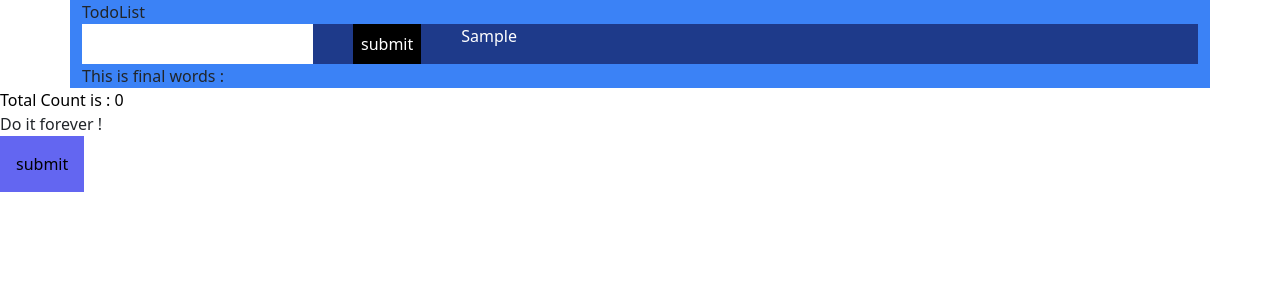
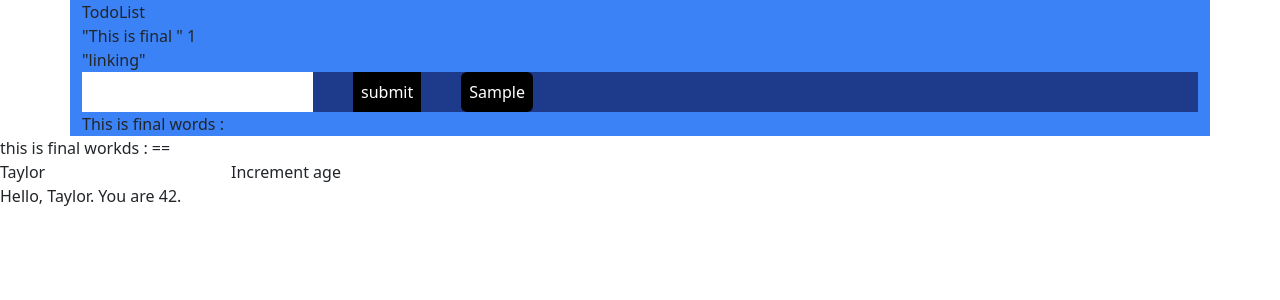
Before and after one commit to richedperson1/interviewFeaturesMakers, a React (Vite) app: page / in a window 1280 px wide. Both pictures are taken after typing "Sample" into the empty fields and a click on the input "submit". Shown: the top 300 px of the page. Built offline with nearby package versions, Linux system fonts and the light colour scheme.

Commit message:
adding useReducer

```diff
--- a/src/app.jsx
+++ b/src/app.jsx
@@ -1,6 +1,8 @@
 import Effecting from './useEffecting/main';
 import UserContextProviderFun from './context/userContextProvider';
 import TodoList from './todoList/app';
+import Forming from './todoList/useReducer';
+
 const App = () => {
 
     // const { user } = useContext(UserContext)
@@ -9,7 +11,7 @@ const App = () => {
         <>
             <UserContextProviderFun>
                 <TodoList />
-                <Effecting />
+                <Forming />
 
             </UserContextProviderFun>
         </>
--- a/src/todoList/app.jsx
+++ b/src/todoList/app.jsx
@@ -1,7 +1,22 @@
-import { useContext, useState } from 'react'
+import { useContext, useReducer, useState } from 'react'
 import UserContext from '../context/userContext'
 
+const reducer = (state, actions) => {
+    switch (actions.type) {
+        case ("increament"):
+
+            return { count: state.count + 1, arr: [...state.arr, actions.name] }
+
+        case ("decreament"):
+            return { count: state.count - 1 }
+
+        default:
+            return state
+    }
+
+}
 const TodoList = () => {
+    const [state, dispach] = useReducer(reducer, { count: 0, arr: [] })
     const [todo, setTodo] = useState([])
     const [inputText, setInputText] = useState("")
     const { user } = useContext(UserContext)
@@ -10,7 +25,15 @@ const TodoList = () => {
 
             <div className="container bg-blue-500">
                 <div>TodoList</div>
-
+                <div className="counting">"This is final " {state.count}</div>
+                <div className="items">
+                    "linking"
+                    {state && state.arr.map((val, ind) => {
+                        return (<div key={`index-${ind}`}>
+                            {val}
+                        </div>)
+                    })}
+                </div>
                 <div className="sumit bg-blue-900 flex   h-full gap-[40px]">
 
 
@@ -19,9 +42,11 @@ const TodoList = () => {
                         const newTodo = [...todo, inputText]
                         setTodo(newTodo)
                         setInputText("")
+                        dispach({ type: "increament" })
+
                     }} className='text-white p-2 bg-black' />
                     {todo && todo.map((val, ind) => {
-                        return (<div className='text-white' key={`val-${ind}`}>{val}</div>)
+                        return (<div onClick={() => dispach({ type: "decreament", name: `rutvik-${ind}` })} className='p-2 bg-black rounded-md text-white' key={`val-${ind}`}>{val}</div>)
                     })}
                 </div>
                 <main className="domain">
--- /dev/null
+++ b/src/todoList/useReducer.jsx
@@ -0,0 +1,69 @@
+import { useReducer } from 'react';
+
+function reducer(state, action) {
+    switch (action.type) {
+        case 'incremented_age': {
+            return {
+                name: state.name,
+                age: state.age + 1,
+                arr: state.arr
+            };
+        }
+        case 'changed_name': {
+            return {
+                name: action.nextName,
+                age: state.age,
+                arr: state.arr
+            };
+        }
+        case "addingnum": {
+            return {
+                ...state,
+                arr: [...state.arr, action.naming]
+            }
+        }
+    }
+    throw Error('Unknown action: ' + action.type);
+}
+
+const initialState = { name: 'Taylor', age: 42, arr: [] };
+
+export default function Form() {
+    const [state, dispatch] = useReducer(reducer, initialState);
+
+    function handleButtonClick() {
+        dispatch({ type: 'incremented_age' });
+        dispatch({
+            type: 'addingnum',
+            naming: state.name
+        });
+        console.log("The name is  : ", state.arr)
+    }
+
+    function handleInputChange(e) {
+        dispatch({
+            type: 'changed_name',
+            nextName: e.target.value
+        });
+
+    }
+
+    return (
+        <>
+            <div>
+                this is final workds : ==
+                {state.arr.map((val, ind) => {
+                    return (<div key={`rutvik-${ind}`}>{val}</div>)
+                })}
+            </div>
+            <input
+                value={state.name}
+                onChange={handleInputChange}
+            />
+            <button onClick={handleButtonClick}>
+                Increment age
+            </button>
+            <p>Hello, {state.name}. You are {state.age}.</p>
+        </>
+    );
+}
```
